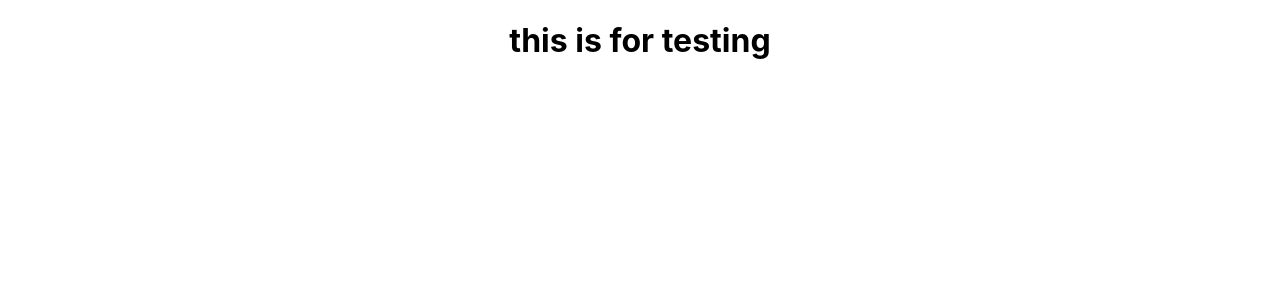
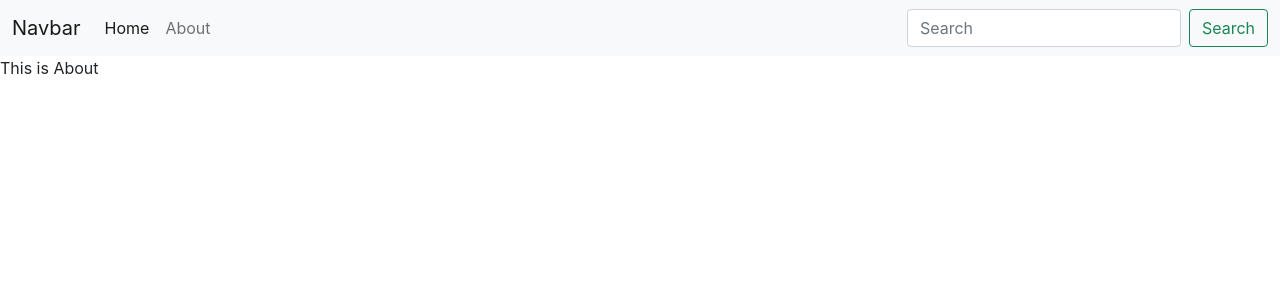
Before and after one commit to jhansiaderu/winnotebook, a React (Create React App) app: page /about in a window 1280 px wide. Shown: the top 300 px of the page. Built offline with nearby package versions, Linux system fonts and the light colour scheme.

Commit message:
video 56

```diff
--- a/public/index.html
+++ b/public/index.html
@@ -15,6 +15,9 @@
       user's mobile device or desktop. See https://developers.google.com/web/fundamentals/web-app-manifest/
     -->
     <link rel="manifest" href="%PUBLIC_URL%/manifest.json" />
+    <!-- Bootstrap CSS -->
+    <link href="https://cdn.jsdelivr.net/npm/bootstrap@5.0.2/dist/css/bootstrap.min.css" rel="stylesheet" integrity="sha384-EVSTQN3/azprG1Anm3QDgpJLIm9Nao0Yz1ztcQTwFspd3yD65VohhpuuCOmLASjC" crossorigin="anonymous">
+
     <!--
       Notice the use of %PUBLIC_URL% in the tags above.
       It will be replaced with the URL of the `public` folder during the build.
@@ -24,7 +27,7 @@
       work correctly both with client-side routing and a non-root public URL.
       Learn how to configure a non-root public URL by running `npm run build`.
     -->
-    <title>React App</title>
+    <title>Winnotebook</title>
   </head>
   <body>
     <noscript>You need to enable JavaScript to run this app.</noscript>
@@ -39,5 +42,8 @@
       To begin the development, run `npm start` or `yarn start`.
       To create a production bundle, use `npm run build` or `yarn build`.
     -->
+     <!-- Option 1: Bootstrap Bundle with Popper -->
+     <script src="https://cdn.jsdelivr.net/npm/bootstrap@5.0.2/dist/js/bootstrap.bundle.min.js" integrity="sha384-MrcW6ZMFYlzcLA8Nl+NtUVF0sA7MsXsP1UyJoMp4YLEuNSfAP+JcXn/tWtIaxVXM" crossorigin="anonymous"></script>
+
   </body>
 </html>
--- a/src/App.js
+++ b/src/App.js
@@ -1,11 +1,28 @@
-import logo from './logo.svg';
 import './App.css';
+import {
+  BrowserRouter as Router,
+  Switch,
+  Route
+} from "react-router-dom";
+import Navbar from './components/Navbar';
+import { Home } from './components/Home';
+import About from './components/About';
 
 function App() {
   return (
-    <div className="App">
-      <h1>this is for testing</h1>
-    </div>
+    <>
+      <Router>
+        <Navbar />
+        <Switch>
+          <Route exact path="/">
+            <Home />
+          </Route>
+          <Route exact path="/about">
+            <About/>
+          </Route>
+        </Switch>
+      </Router>
+    </>
   );
 }
 
--- /dev/null
+++ b/src/components/About.js
@@ -0,0 +1,11 @@
+import React from 'react'
+
+const About = () => {
+    return (
+        <div>
+            This is About
+        </div>
+    )
+}
+
+export default About
--- /dev/null
+++ b/src/components/Home.js
@@ -0,0 +1,16 @@
+
+import React from 'react'
+import {
+    BrowserRouter as Router,
+    Switch,
+    Route,
+    Link
+  } from "react-router-dom";
+
+export const Home = () => {
+    return (
+        <div>
+            This is home
+        </div>
+    )
+}
--- /dev/null
+++ b/src/components/Navbar.js
@@ -0,0 +1,32 @@
+import React from 'react'
+import { Link } from "react-router-dom";
+
+const Navbar = () => {
+    return (
+        <nav className="navbar navbar-expand-lg navbar-light bg-light">
+            <div className="container-fluid">
+                <Link className="navbar-brand" to="/">Navbar</Link>
+                <button className="navbar-toggler" type="button" data-bs-toggle="collapse" data-bs-target="#navbarSupportedContent" aria-controls="navbarSupportedContent" aria-expanded="false" aria-label="Toggle navigation">
+                    <span className="navbar-toggler-icon"></span>
+                </button>
+                <div className="collapse navbar-collapse" id="navbarSupportedContent">
+                    <ul className="navbar-nav me-auto mb-2 mb-lg-0">
+                        <li className="nav-item">
+                            <Link className="nav-link active" aria-current="page" to="/">Home</Link>
+                        </li>
+                        <li className="nav-item">
+                            <Link className="nav-link" to="/about">About</Link>
+                        </li>
+
+                    </ul>
+                    <form className="d-flex">
+                        <input className="form-control me-2" type="search" placeholder="Search" aria-label="Search" />
+                        <button className="btn btn-outline-success" type="submit">Search</button>
+                    </form>
+                </div>
+            </div>
+        </nav>
+    )
+}
+
+export default Navbar
```
